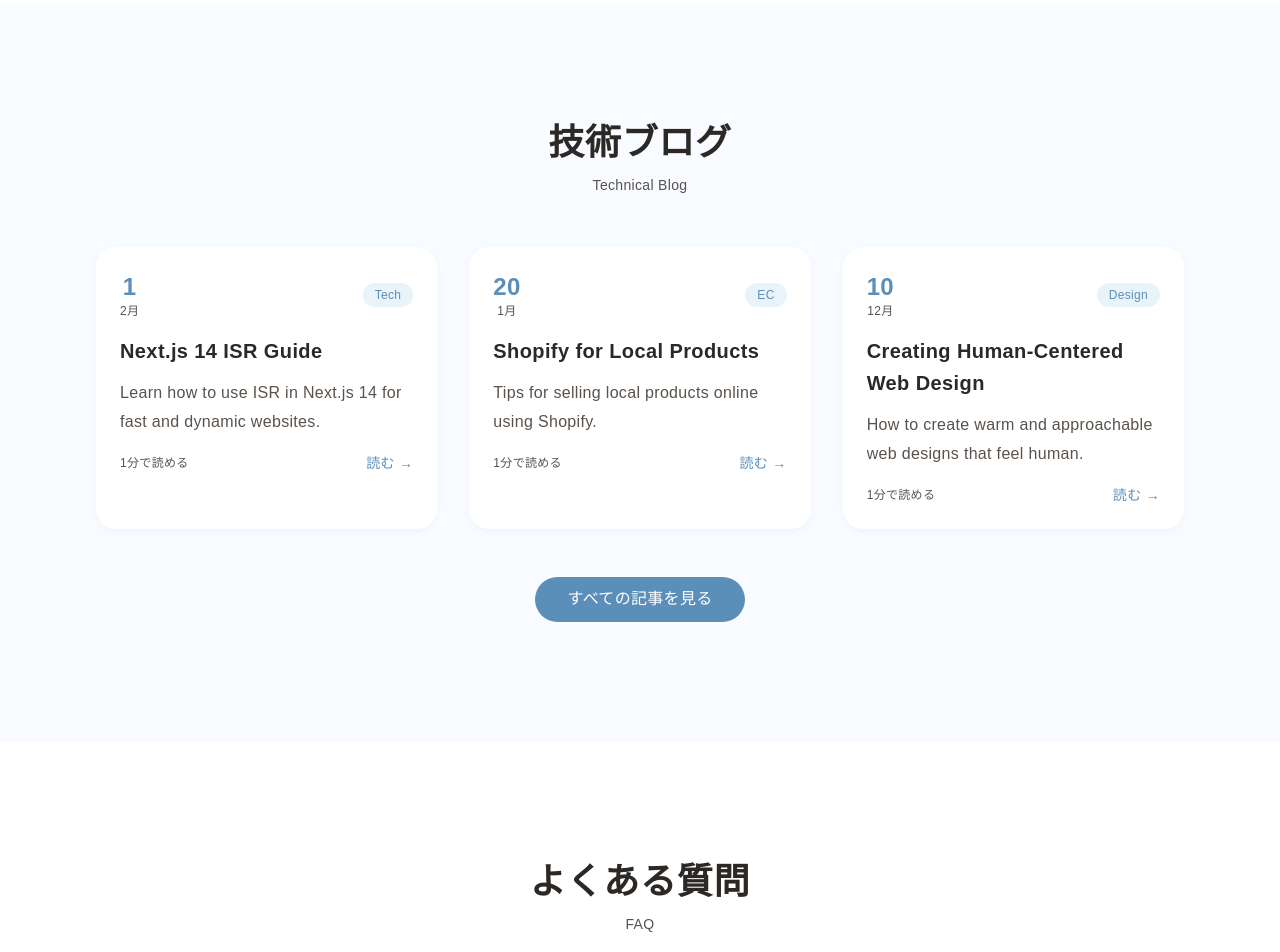
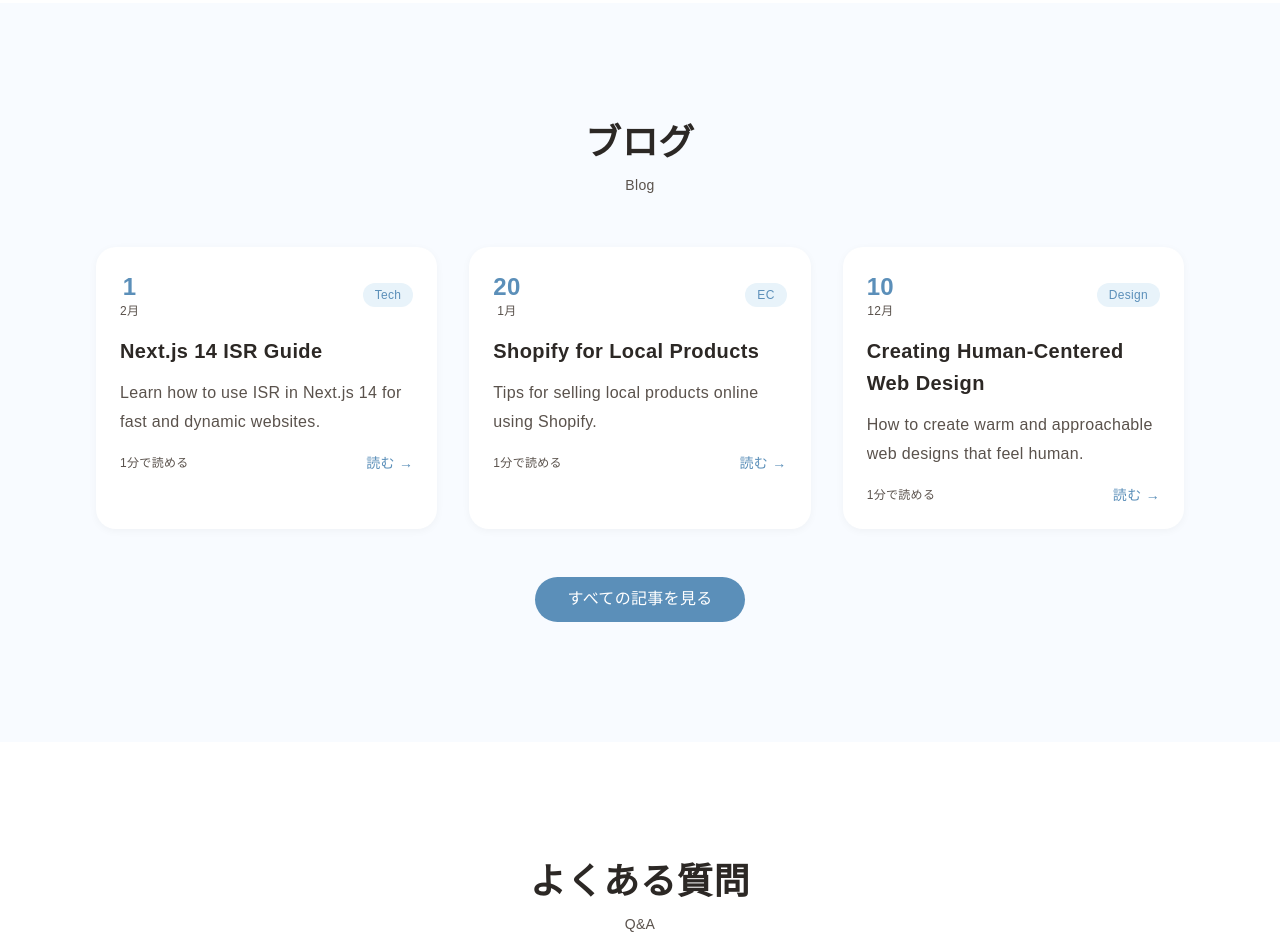
Before and after one commit to ryoma-abe/webchaleur.com, a Next.js app: page / in a window 1280 px wide. Shown: the part 6160-7112 px from the top of the page. Built offline with nearby package versions, Linux system fonts and the light colour scheme; a web font is replaced by a local one.

Commit message:
BlogSectionおよびFAQSectionコンポーネントにSectionHeaderを追加し、タイトルとサブタイトルのプロパティを統一しました。また、コード内のシングルクォートをダブルクォートに変更し、可読性を向上させました。

```diff
--- a/src/components/sections/blog/BlogSection.tsx
+++ b/src/components/sections/blog/BlogSection.tsx
@@ -1,8 +1,9 @@
-'use client';
+"use client";
 
-import { useEffect, useState } from 'react';
-import Link from 'next/link';
-import BlogGrid from './BlogGrid';
+import { useEffect, useState } from "react";
+import Link from "next/link";
+import BlogGrid from "./BlogGrid";
+import SectionHeader from "../common/SectionHeader";
 
 interface BlogItem {
   slug: string;
@@ -31,7 +32,7 @@ export default function BlogSection({ items }: BlogSectionProps) {
       { threshold: 0.1 }
     );
 
-    const element = document.getElementById('blog');
+    const element = document.getElementById("blog");
     if (element) observer.observe(element);
 
     return () => {
@@ -40,24 +41,10 @@ export default function BlogSection({ items }: BlogSectionProps) {
   }, []);
 
   return (
-    <section
-      id="blog"
-      className="section-padding bg-[var(--bg-light)]"
-    >
+    <section id="blog" className="section-padding bg-[var(--bg-light)]">
       <div className="max-w-6xl mx-auto px-6 md:px-8">
         {/* セクションヘッダー */}
-        <div
-          className={`text-center mb-12 transition-all duration-800 ${
-            isVisible ? 'opacity-100 translate-y-0' : 'opacity-0 translate-y-8'
-          }`}
-        >
-          <h2 className="heading-section">
-            技術ブログ
-          </h2>
-          <span className="text-caption inline-block">
-            Technical Blog
-          </span>
-        </div>
+        <SectionHeader isVisible={isVisible} title="ブログ" subTitle="Blog" />
 
         {/* ブログカードグリッド */}
         <BlogGrid items={items} isVisible={isVisible} />
@@ -66,13 +53,10 @@ export default function BlogSection({ items }: BlogSectionProps) {
         {items.length > 0 && (
           <div
             className={`text-center mt-12 transition-all duration-800 delay-600 ${
-              isVisible ? 'opacity-100' : 'opacity-0'
+              isVisible ? "opacity-100" : "opacity-0"
             }`}
           >
-            <Link
-              href="/blog"
-              className="btn-primary"
-            >
+            <Link href="/blog" className="btn-primary">
               すべての記事を見る
             </Link>
           </div>
--- a/src/components/sections/faq/FAQSection.tsx
+++ b/src/components/sections/faq/FAQSection.tsx
@@ -1,8 +1,9 @@
-'use client';
+"use client";
 
-import { useEffect, useState } from 'react';
-import FAQItem from './FAQItem';
-import faqData from '@/data/faq.json';
+import { useEffect, useState } from "react";
+import FAQItem from "./FAQItem";
+import faqData from "@/data/faq.json";
+import SectionHeader from "../common/SectionHeader";
 
 interface FAQItemData {
   id: number;
@@ -24,7 +25,7 @@ export default function FAQSection() {
       { threshold: 0.1 }
     );
 
-    const element = document.getElementById('faq');
+    const element = document.getElementById("faq");
     if (element) observer.observe(element);
 
     return () => {
@@ -33,34 +34,22 @@ export default function FAQSection() {
   }, []);
 
   const toggleItem = (id: number) => {
-    setOpenItems(prev =>
-      prev.includes(id)
-        ? prev.filter(item => item !== id)
-        : [...prev, id]
+    setOpenItems((prev) =>
+      prev.includes(id) ? prev.filter((item) => item !== id) : [...prev, id]
     );
   };
 
   const faqItems: FAQItemData[] = faqData.items;
 
   return (
-    <section
-      id="faq"
-      className="section-padding bg-white"
-    >
+    <section id="faq" className="section-padding bg-white">
       <div className="max-w-4xl mx-auto px-6 md:px-8">
         {/* セクションヘッダー */}
-        <div
-          className={`text-center mb-12 transition-all duration-800 ${
-            isVisible ? 'opacity-100 translate-y-0' : 'opacity-0 translate-y-8'
-          }`}
-        >
-          <h2 className="heading-section">
-            よくある質問
-          </h2>
-          <span className="text-caption inline-block">
-            FAQ
-          </span>
-        </div>
+        <SectionHeader
+          isVisible={isVisible}
+          title="よくある質問"
+          subTitle="Q&A"
+        />
 
         {/* FAQ リスト */}
         <div className="space-y-4">
```
